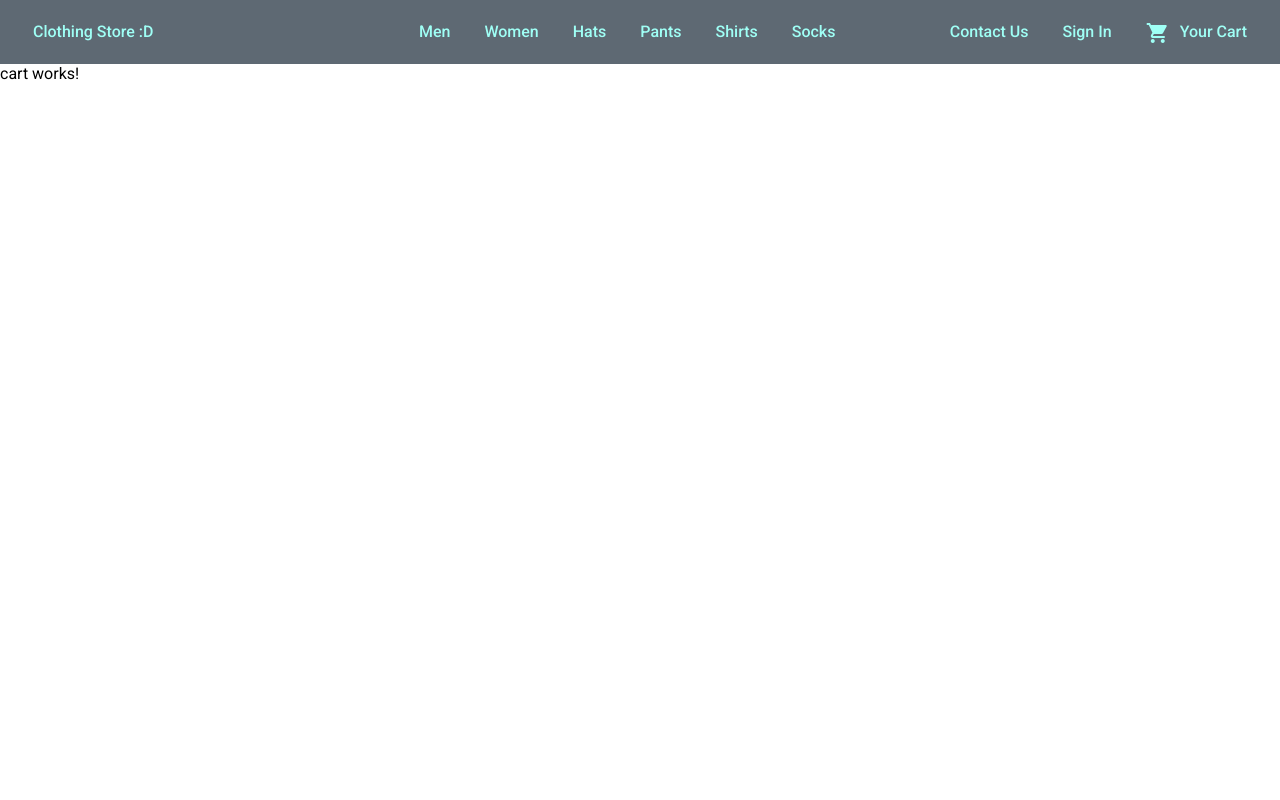
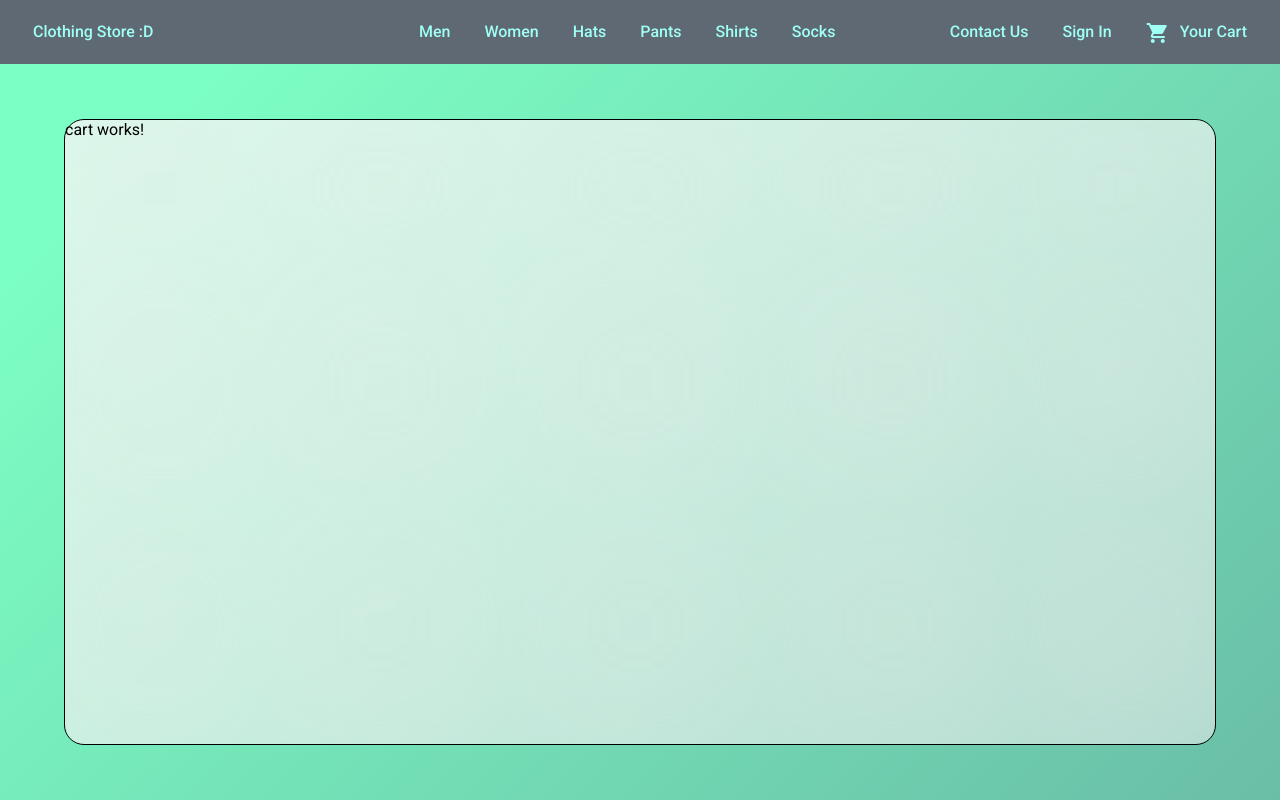
Before and after one commit to khuynh16/clothingStore, an Angular app: page /cart in a window 1280 px wide. Built offline with nearby package versions, Linux system fonts and the light colour scheme.

Commit message:
setting initial shopping cart design

```diff
--- a/src/app/cart/cart.component.css
+++ b/src/app/cart/cart.component.css
@@ -0,0 +1,20 @@
+.container {
+    background-image: linear-gradient( 135deg, #7CFFC4 10%, #6ABEA7);
+    height: auto;
+    width: 100%;
+    position: absolute;
+    top: 64px;
+    bottom: 0;
+    display: flex;
+    justify-content: center;
+    align-items: center;
+}
+
+.dashboard {
+    width: 90%;
+    height: 85%;
+    border: 1px solid black;
+    border-radius: 20px;
+    box-shadow: inset 2000px 2000px 2000px rgb(231 231 231 / 50%);
+    background: linear-gradient(to right bottom, rgba(255,255,255, 0.7), rgba(255,255,255,0.3));
+}
--- a/src/app/cart/cart.component.html
+++ b/src/app/cart/cart.component.html
@@ -1,2 +1,8 @@
 <app-header></app-header>
-<p>cart works!</p>
+<div class="container">
+    <div class="dashboard">
+        <p>cart works!</p>
+        <div class="listOfItems"></div>
+        <div class="cartPricing"></div>
+    </div>
+</div>
```
